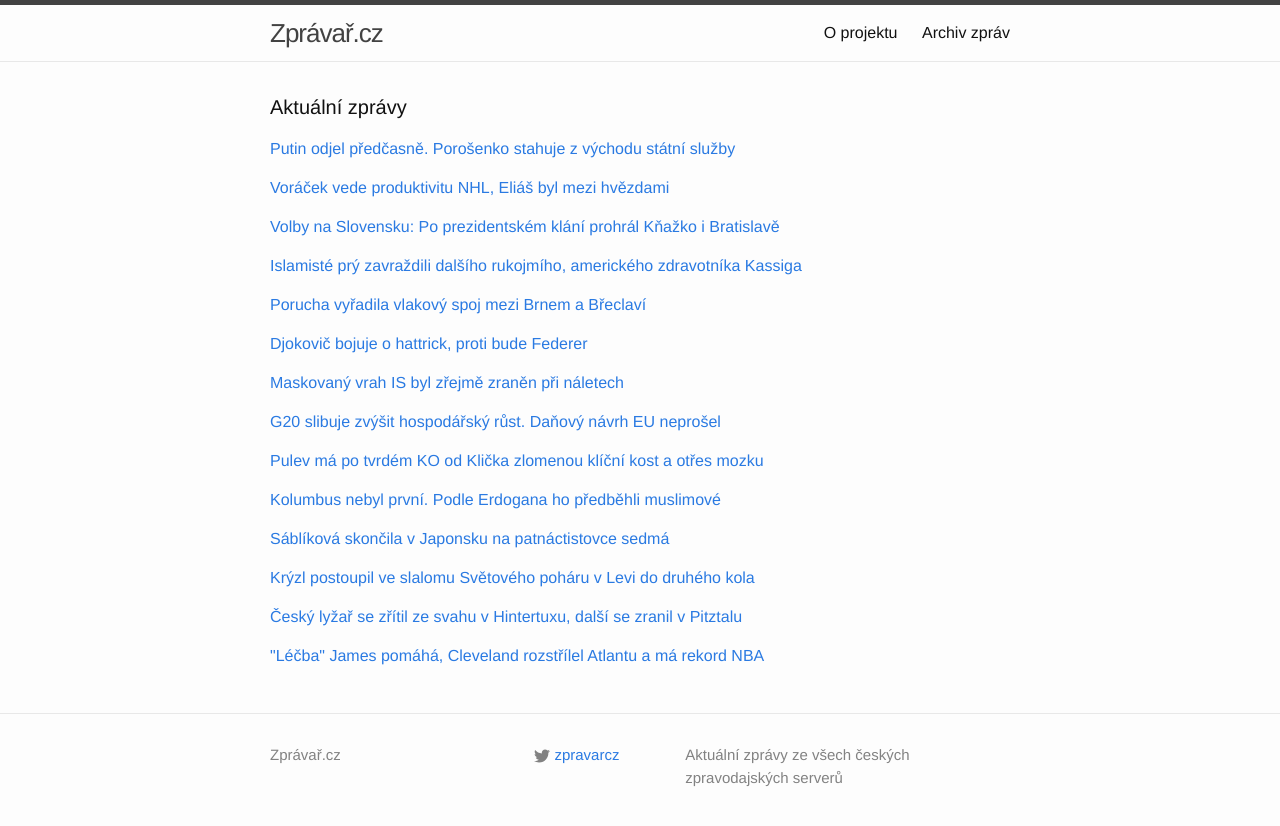
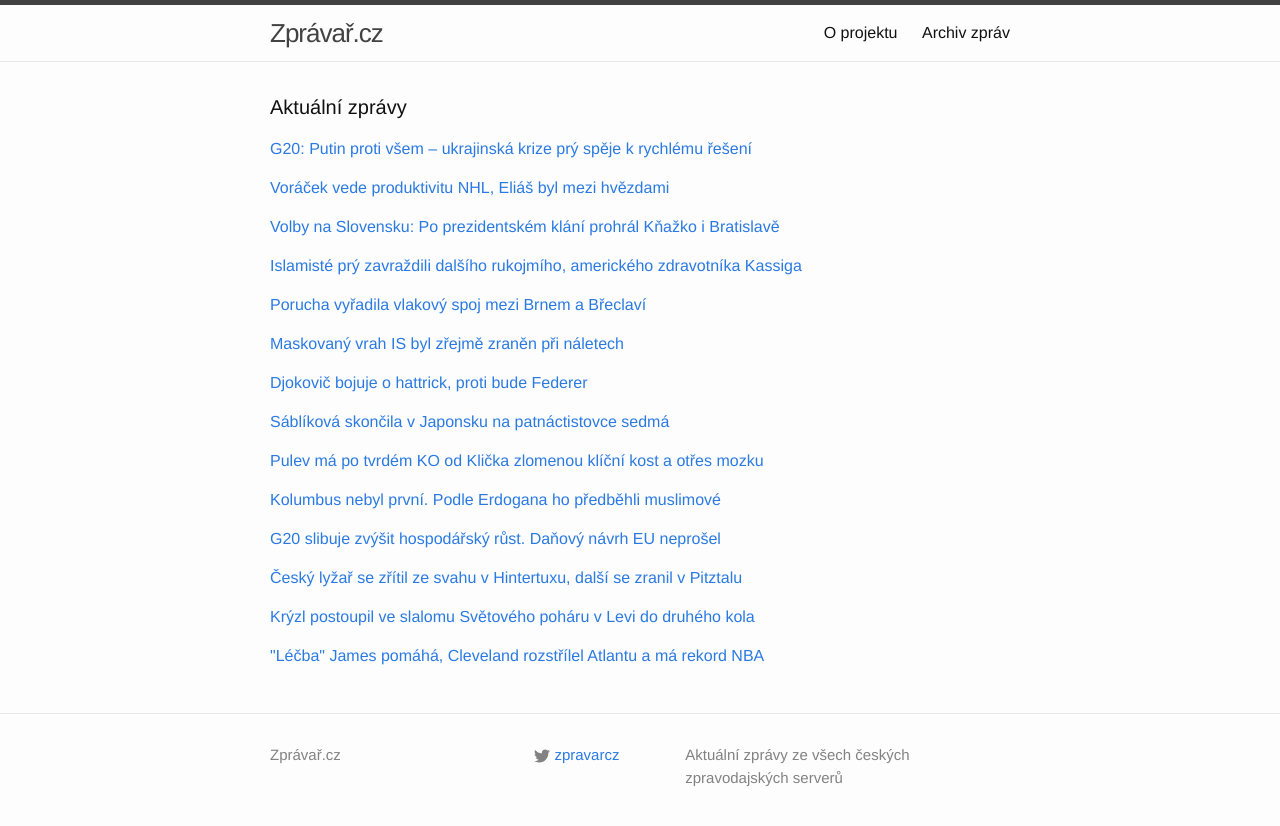
Before and after one commit to adliska/zpravar, a Jekyll site: the page built from index.html, in a window 1280 px wide. Shown: the top 826 px of the page. Built offline with Jekyll 4.4.1, drawn with Linux system fonts in a browser that asks for light colours; some of the changed lines change nothing that is shown.

Commit message:
zpravar news update

```diff
--- a/index.html
+++ b/index.html
@@ -5,9 +5,10 @@ layout: default
 <div class="home">
     <h1 class="page-heading">Aktuální zprávy</h1>
 
-<p><a href="javascript:;" onclick="toggle_visibility('zpravy0')">Putin odjel předčasně. Porošenko stahuje z východu státní služby</a></p>
+<p><a href="javascript:;" onclick="toggle_visibility('zpravy0')">G20: Putin proti všem – ukrajinská krize prý spěje k rychlému řešení</a></p>
 <div id="zpravy0" style="display:none">
 <ul>
+<li><a href=http://www.ceskatelevize.cz/ct24/svet/292585-g20-putin-proti-vsem-ukrajinska-krize-pry-speje-k-rychlemu-reseni/>G20: Putin proti všem – ukrajinská krize prý spěje k rychlému řešení - www.ceskatelevize.cz</a></li>
 <li><a href=http://echo24.cz/a/w9E7d>Putin odjel předčasně. Porošenko stahuje z východu státní služby - echo24.cz</a></li>
 <li><a href=http://www.tyden.cz/rubriky/zahranici/rusko-a-okoli/usa-japonsko-a-australie-odsoudily-ruskou-anexi-krymu_324424.html>USA, Japonsko a Austrálie odsoudily ruskou anexi Krymu - www.tyden.cz</a></li>
 <li><a href=http://www.novinky.cz/zahranicni/amerika/353646-obama-nechce-rusko-izolovat-dalsi-sankce-zatim-nebudou.html>Obama nechce Rusko izolovat, další sankce zatím nebudou - www.novinky.cz</a></li>
@@ -72,8 +73,17 @@ layout: default
 <li><a href=http://www.financninoviny.cz/zpravodajstvi/zpravy/kvuli-poruse-trakcniho-vedeni-nejezdi-vlaky-mezi-brnem-a-breclavi/1147896>Kvůli poruše trakčního vedení nejezdí vlaky mezi Brnem a Břeclaví - www.financninoviny.cz</a></li>
 <li><a href=http://brno.idnes.cz/zastavena-trat-pod-brnem-0xf-/brno-zpravy.aspx?c=A141116_095555_brno-zpravy_cen>Kvůli poruše nejezdí vlaky u Brna, 14 cestujících veze do Vídně autobus - brno.idnes.cz</a></li>
 </ul>
-</div><p><a href="javascript:;" onclick="toggle_visibility('zpravy5')">Djokovič bojuje o hattrick, proti bude Federer</a></p>
+</div><p><a href="javascript:;" onclick="toggle_visibility('zpravy5')">Maskovaný vrah IS byl zřejmě zraněn při náletech</a></p>
 <div id="zpravy5" style="display:none">
+<ul>
+<li><a href=http://www.ceskatelevize.cz/ct24/svet/292572-maskovany-vrah-is-byl-zrejme-zranen-pri-naletech/>Maskovaný vrah IS byl zřejmě zraněn při náletech - www.ceskatelevize.cz</a></li>
+<li><a href=http://echo24.cz/a/wpZfK>Islamista 'John', který podřízl rukojmí, byl prý zraněn - echo24.cz</a></li>
+<li><a href=http://zpravy.aktualne.cz/zahranici/vrah-zapadnich-rukojmich-islamskeho-statu-byl-pry-zranen/r~5c50641c6d5c11e4a10c0025900fea04/>Vrah západních rukojmích Islámského státu byl prý zraněn - zpravy.aktualne.cz</a></li>
+<li><a href=http://www.novinky.cz/zahranicni/blizky-a-stredni-vychod/353641-pri-naletu-na-pozice-islamskeho-statu-byl-zranen-i-vrah-zapadnich-rukojmich.html>Při náletu na pozice Islámského státu byl zraněn i vrah západních rukojmích - www.novinky.cz</a></li>
+<li><a href=http://www.ceskenoviny.cz/zpravy/zpravy/vrah-zapadnich-rukojmich-islamskeho-statu-byl-pry-zranen/1147849>Vrah západních rukojmích Islámského státu byl prý zraněn - www.ceskenoviny.cz</a></li>
+</ul>
+</div><p><a href="javascript:;" onclick="toggle_visibility('zpravy6')">Djokovič bojuje o hattrick, proti bude Federer</a></p>
+<div id="zpravy6" style="display:none">
 <ul>
 <li><a href=http://www.tyden.cz/rubriky/sport/tenis/djokovic-bojuje-o-hattrick-proti-bude-federer_324429.html>Djokovič bojuje o hattrick, proti bude Federer - www.tyden.cz</a></li>
 <li><a href=http://sport.aktualne.cz/velke-finale-je-tu-zabrani-federer-djokovicovi-v-hattricku/r~99aad4e06d1c11e4b6d20025900fea04/>Velké finále je tu. Zabrání Federer Djokovičovi v hattricku? - sport.aktualne.cz</a></li>
@@ -81,22 +91,13 @@ layout: default
 <li><a href=http://www.rozhlas.cz/_zprava/djokovic-a-federer-se-utkaji-ve-finale-londynskeho-turnaje-mistru--1421099>Djokovič a Federer se utkají ve finále londýnského Turnaje mistrů - www.rozhlas.cz</a></li>
 <li><a href=http://www.sportovninoviny.cz/zpravy/djokovic-a-federer-se-utkaji-ve-finale-turnaje-mistru/1147755>Djokovič a Federer se utkají ve finále Turnaje mistrů - www.sportovninoviny.cz</a></li>
 </ul>
-</div><p><a href="javascript:;" onclick="toggle_visibility('zpravy6')">Maskovaný vrah IS byl zřejmě zraněn při náletech</a></p>
-<div id="zpravy6" style="display:none">
-<ul>
-<li><a href=http://www.ceskatelevize.cz/ct24/svet/292572-maskovany-vrah-is-byl-zrejme-zranen-pri-naletech/>Maskovaný vrah IS byl zřejmě zraněn při náletech - www.ceskatelevize.cz</a></li>
-<li><a href=http://echo24.cz/a/wpZfK>Islamista 'John', který podřízl rukojmí, byl prý zraněn - echo24.cz</a></li>
-<li><a href=http://zpravy.aktualne.cz/zahranici/vrah-zapadnich-rukojmich-islamskeho-statu-byl-pry-zranen/r~5c50641c6d5c11e4a10c0025900fea04/>Vrah západních rukojmích Islámského státu byl prý zraněn - zpravy.aktualne.cz</a></li>
-<li><a href=http://www.novinky.cz/zahranicni/blizky-a-stredni-vychod/353641-pri-naletu-na-pozice-islamskeho-statu-byl-zranen-i-vrah-zapadnich-rukojmich.html>Při náletu na pozice Islámského státu byl zraněn i vrah západních rukojmích - www.novinky.cz</a></li>
-<li><a href=http://www.ceskenoviny.cz/zpravy/zpravy/vrah-zapadnich-rukojmich-islamskeho-statu-byl-pry-zranen/1147849>Vrah západních rukojmích Islámského státu byl prý zraněn - www.ceskenoviny.cz</a></li>
-</ul>
-</div><p><a href="javascript:;" onclick="toggle_visibility('zpravy7')">G20 slibuje zvýšit hospodářský růst. Daňový návrh EU neprošel</a></p>
+</div><p><a href="javascript:;" onclick="toggle_visibility('zpravy7')">Sáblíková skončila v Japonsku na patnáctistovce sedmá</a></p>
 <div id="zpravy7" style="display:none">
 <ul>
-<li><a href=http://zpravy.e15.cz/zahranicni/ekonomika/g20-slibuje-zvysit-hospodarsky-rust-danovy-navrh-eu-neprosel-1137505>G20 slibuje zvýšit hospodářský růst. Daňový návrh EU neprošel - zpravy.e15.cz</a></li>
-<li><a href=http://www.denik.cz/ekonomika/g20-si-stanovila-cil-rust-ekonomik-o-2-1-procenta-v-pristich-peti-letech-2014111.html>G20 si stanovila cíl: růst ekonomik o 2,1 procenta v příštích pěti letech - www.denik.cz</a></li>
-<li><a href=http://www.financninoviny.cz/zpravodajstvi/zpravy/g20-chce-dosahnout-rustu-svych-ekonomik-o-2-1-procenta/1147866>G20 chce dosáhnout růstu svých ekonomik o 2,1 procenta - www.financninoviny.cz</a></li>
-<li><a href=http://byznys.ihned.cz/zpravodajstvi-svet/c1-63128560-g20-podpori-rust-ekonomik-posilit-maji-o-2-1-procenta-do-peti-let>G20 podpoří růst ekonomik, posílit mají o 2,1 procenta do pěti let - byznys.ihned.cz</a></li>
+<li><a href=http://www.sportovninoviny.cz/zpravy/sablikova-skoncila-v-japonsku-na-patnactistovce-sedma/1147868>Sáblíková skončila v Japonsku na patnáctistovce sedmá - www.sportovninoviny.cz</a></li>
+<li><a href=http://www.denik.cz/zimni_sporty/sablikova-byla-na-1500-m-sedma-erbanove-na-petistovce-unikla-desitka-20141116.html>Sáblíková byla na 1500 m sedmá, Erbanové na pětistovce unikla desítka - www.denik.cz</a></li>
+<li><a href=http://sport.aktualne.cz/sablikova-skoncila-na-v-japonsku-na-patnactistovce-sedma/r~3df047766d6611e4845a002590604f2e/>Sáblíková skončila na v Japonsku na patnáctistovce sedmá - sport.aktualne.cz</a></li>
+<li><a href=http://www.sportovninoviny.cz/zpravy/sablikova-skoncila-na-sp-v-japonsku-na-patnactistovce-sedma/1147868>Sáblíková skončila na SP v Japonsku na patnáctistovce sedmá - www.sportovninoviny.cz</a></li>
 </ul>
 </div><p><a href="javascript:;" onclick="toggle_visibility('zpravy8')">Pulev má po tvrdém KO od Klička zlomenou klíční kost a otřes mozku</a></p>
 <div id="zpravy8" style="display:none">
@@ -114,27 +115,27 @@ layout: default
 <li><a href=http://zpravy.e15.cz/zahranicni/udalosti/muslimove-byli-v-americe-pred-kolumbem-tvrdi-turecky-prezident-1137495>Muslimové byli v Americe před Kolumbem, tvrdí turecký prezident - zpravy.e15.cz</a></li>
 <li><a href=http://zpravy.idnes.cz/erdogan-tvrdi-ze-ameriku-objevili-muslimove-fmr-/zahranicni.aspx?c=A141116_075257_zahranicni_cen>Muslimové objevili Ameriku, říká turecký prezident s odvoláním na Kolumba - zpravy.idnes.cz</a></li>
 </ul>
-</div><p><a href="javascript:;" onclick="toggle_visibility('zpravy10')">Sáblíková skončila v Japonsku na patnáctistovce sedmá</a></p>
+</div><p><a href="javascript:;" onclick="toggle_visibility('zpravy10')">G20 slibuje zvýšit hospodářský růst. Daňový návrh EU neprošel</a></p>
 <div id="zpravy10" style="display:none">
 <ul>
-<li><a href=http://www.sportovninoviny.cz/zpravy/sablikova-skoncila-v-japonsku-na-patnactistovce-sedma/1147868>Sáblíková skončila v Japonsku na patnáctistovce sedmá - www.sportovninoviny.cz</a></li>
-<li><a href=http://www.denik.cz/zimni_sporty/sablikova-byla-na-1500-m-sedma-erbanove-na-petistovce-unikla-desitka-20141116.html>Sáblíková byla na 1500 m sedmá, Erbanové na pětistovce unikla desítka - www.denik.cz</a></li>
-<li><a href=http://sport.aktualne.cz/sablikova-skoncila-na-v-japonsku-na-patnactistovce-sedma/r~3df047766d6611e4845a002590604f2e/>Sáblíková skončila na v Japonsku na patnáctistovce sedmá - sport.aktualne.cz</a></li>
-<li><a href=http://www.sportovninoviny.cz/zpravy/sablikova-skoncila-na-sp-v-japonsku-na-patnactistovce-sedma/1147868>Sáblíková skončila na SP v Japonsku na patnáctistovce sedmá - www.sportovninoviny.cz</a></li>
+<li><a href=http://zpravy.e15.cz/zahranicni/ekonomika/g20-slibuje-zvysit-hospodarsky-rust-danovy-navrh-eu-neprosel-1137505>G20 slibuje zvýšit hospodářský růst. Daňový návrh EU neprošel - zpravy.e15.cz</a></li>
+<li><a href=http://www.denik.cz/ekonomika/g20-si-stanovila-cil-rust-ekonomik-o-2-1-procenta-v-pristich-peti-letech-2014111.html>G20 si stanovila cíl: růst ekonomik o 2,1 procenta v příštích pěti letech - www.denik.cz</a></li>
+<li><a href=http://www.financninoviny.cz/zpravodajstvi/zpravy/g20-chce-dosahnout-rustu-svych-ekonomik-o-2-1-procenta/1147866>G20 chce dosáhnout růstu svých ekonomik o 2,1 procenta - www.financninoviny.cz</a></li>
+<li><a href=http://byznys.ihned.cz/zpravodajstvi-svet/c1-63128560-g20-podpori-rust-ekonomik-posilit-maji-o-2-1-procenta-do-peti-let>G20 podpoří růst ekonomik, posílit mají o 2,1 procenta do pěti let - byznys.ihned.cz</a></li>
 </ul>
-</div><p><a href="javascript:;" onclick="toggle_visibility('zpravy11')">Krýzl postoupil ve slalomu Světového poháru v Levi do druhého kola</a></p>
+</div><p><a href="javascript:;" onclick="toggle_visibility('zpravy11')">Český lyžař se zřítil ze svahu v Hintertuxu, další se zranil v Pitztalu</a></p>
 <div id="zpravy11" style="display:none">
+<ul>
+<li><a href=http://zpravy.idnes.cz/zraneni-cesti-lyzari-v-alpach-d2g-/zahranicni.aspx?c=A141116_120025_zahranicni_cen>Český lyžař se zřítil ze svahu v Hintertuxu, další se zranil v Pitztalu - zpravy.idnes.cz</a></li>
+<li><a href=http://www.novinky.cz/zahranicni/evropa/353652-v-alpach-se-zranili-dva-cesti-lyzari-jeden-se-zritil-ze-svahu.html>V Alpách se zranili dva čeští lyžaři, jeden se zřítil ze svahu - www.novinky.cz</a></li>
+<li><a href=http://zpravy.aktualne.cz/v-rakouskych-alpach-se-vazne-zranili-dva-cesti-lyzari/r~8c39e49a6d7b11e4833a0025900fea04/>V rakouských Alpách se vážně zranili dva čeští lyžaři - zpravy.aktualne.cz</a></li>
+</ul>
+</div><p><a href="javascript:;" onclick="toggle_visibility('zpravy12')">Krýzl postoupil ve slalomu Světového poháru v Levi do druhého kola</a></p>
+<div id="zpravy12" style="display:none">
 <ul>
 <li><a href=http://sport.idnes.cz/lyzovani-slalom-sp-kryzl-0h9-/lyzovani.aspx?c=A141116_120618_lyzovani_rou>Krýzl postoupil ve slalomu Světového poháru v Levi do druhého kola - sport.idnes.cz</a></li>
 <li><a href=http://www.denik.cz/zimni_sporty/kryzl-utoci-v-uvodnim-slalomu-sp-na-body-jako-posledni-prosel-do-2-kola-20141116.html>Krýzl útočí v prvním slalomu SP na body, jako poslední prošel do 2. kola - www.denik.cz</a></li>
 <li><a href=http://www.sportovninoviny.cz/zpravy/kryzl-postoupil-ve-slalomu-sp-v-levi-do-druheho-kola/1147905>Krýzl postoupil ve slalomu SP v Levi do druhého kola - www.sportovninoviny.cz</a></li>
-</ul>
-</div><p><a href="javascript:;" onclick="toggle_visibility('zpravy12')">Český lyžař se zřítil ze svahu v Hintertuxu, další se zranil v Pitztalu</a></p>
-<div id="zpravy12" style="display:none">
-<ul>
-<li><a href=http://zpravy.idnes.cz/zraneni-cesti-lyzari-v-alpach-d2g-/zahranicni.aspx?c=A141116_120025_zahranicni_cen>Český lyžař se zřítil ze svahu v Hintertuxu, další se zranil v Pitztalu - zpravy.idnes.cz</a></li>
-<li><a href=http://www.novinky.cz/zahranicni/evropa/353652-v-alpach-se-zranili-dva-cesti-lyzari-jeden-se-zritil-ze-svahu.html>V Alpách se zranili dva čeští lyžaři, jeden se zřítil ze svahu - www.novinky.cz</a></li>
-<li><a href=http://zpravy.aktualne.cz/v-rakouskych-alpach-se-vazne-zranili-dva-cesti-lyzari/r~8c39e49a6d7b11e4833a0025900fea04/>V rakouských Alpách se vážně zranili dva čeští lyžaři - zpravy.aktualne.cz</a></li>
 </ul>
 </div><p><a href="javascript:;" onclick="toggle_visibility('zpravy13')">"Léčba" James pomáhá, Cleveland rozstřílel Atlantu a má rekord NBA</a></p>
 <div id="zpravy13" style="display:none">
```
